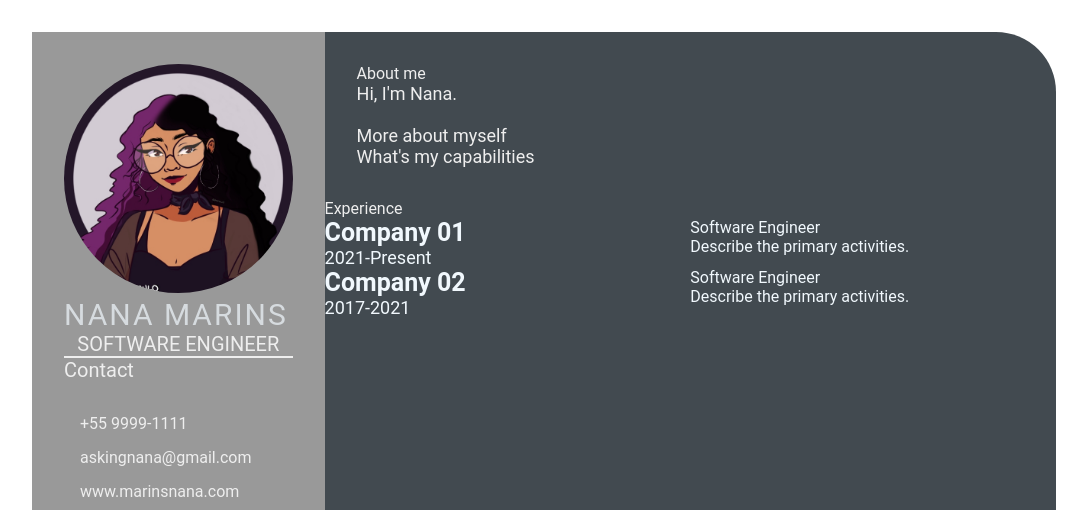
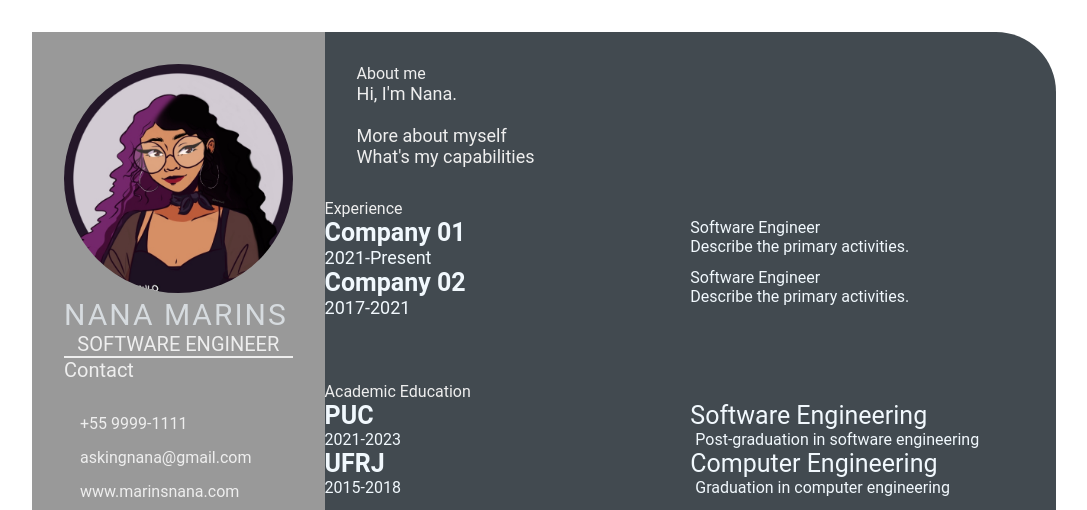
Before and after one commit to marinsnana/devweek, a plain HTML site: page index.html in a window 1280 px wide. Shown: the top 510 px of the page, without its empty margins (96-1183 px from the left). Drawn offline with Linux system fonts and the light colour scheme.

Commit message:
modified files

```diff
--- a/index.html
+++ b/index.html
@@ -1,5 +1,6 @@
 <!DOCTYPE html>
 <html lang="en">
+
 <head>
     <meta charset="UTF-8">
     <meta http-equiv="X-UA-Compatible" content="IE=edge">
@@ -7,6 +8,7 @@
     <link rel="stylesheet" href="style.css">
     <title>Nana Marins CV</title>
 </head>
+
 <body>
     <main class="resume-contents">
         <section class="left-section">
@@ -28,8 +30,12 @@
                 <div class="skills">
                     <p class="left-title">Skills</p>
                     <ul>
-                        <li><p>HTML, CSS, Git and Github</p></li>
-                        <li><p>Windows and Linux</p></li>
+                        <li>
+                            <p>HTML, CSS, Git and Github</p>
+                        </li>
+                        <li>
+                            <p>Windows and Linux</p>
+                        </li>
                     </ul>
                 </div>
             </div>
@@ -71,7 +77,29 @@
                     </div>
                 </div>
             </section>
+            <section class="education gap">
+                <div class="right-title">Academic Education</div>
+                <div class="education-contents">
+                    <div class="education-left">
+                        <p class="education-school-name">PUC</p>
+                        <p class="education-time-period">2021-2023</p>
+                    </div>
+                    <div class="education-right">
+                        <p class="education-subject">Software Engineering</p>
+                        <p class="education-desc">Post-graduation in software engineering</p>
+                    </div>
+                    <div class="education-left">
+                        <p class="education-school-name">UFRJ</p>
+                        <p class="education-time-period">2015-2018</p>
+                    </div>
+                    <div class="education-right">
+                        <p class="education-subject">Computer Engineering</p>
+                        <p class="education-desc">Graduation in computer engineering</p>
+                    </div>
+                </div>
+            </section>
         </section>
     </main>
 </body>
+
 </html>
```
Lines whose indentation alone changed are shown as unchanged.
